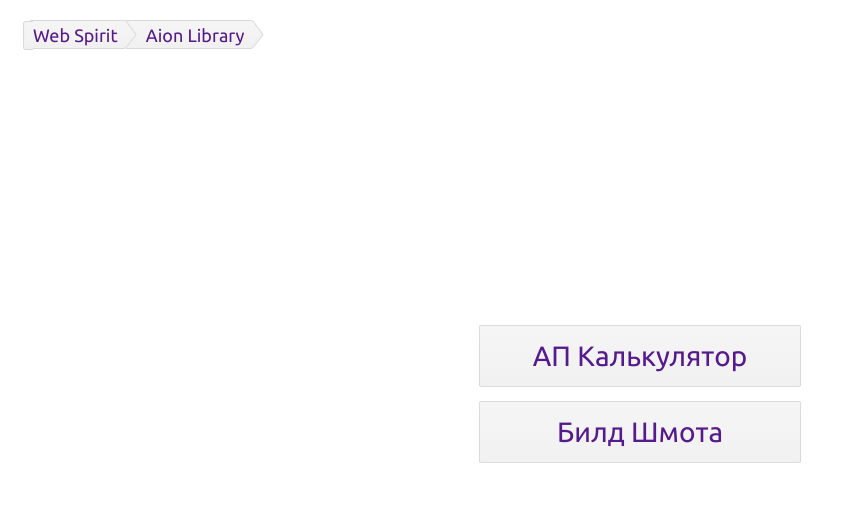
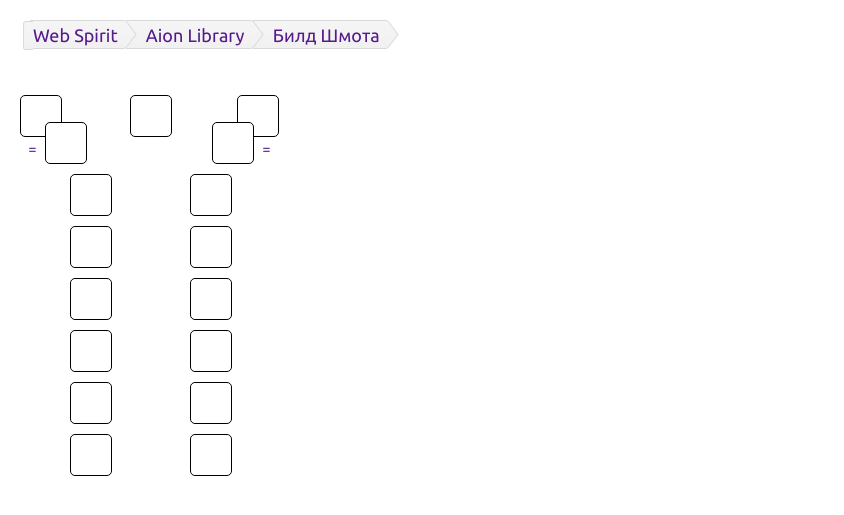
Before and after one commit to ErgallM/Aion-Library, a PHP site: page /armor/index.php in a window 1280 px wide. Shown: the top 515 px of the page, without its empty margins (0-844 px from the left). Run offline with PHP 8.4, Linux system fonts and the light colour scheme.

Commit message:
Добавлена верстка по Билдеру Шмота

```diff
--- /dev/null
+++ b/armor/index.php
@@ -0,0 +1,65 @@
+<?php
+require '../lang.php';
+$lang = new Lang();
+?><!DOCTYPE html>
+<html>
+<head>
+    <meta http-equiv="Content-Type" content="text/html; charset=UTF-8" />
+    <meta name="keywords" content="webspirit, web spirit" />
+    <meta name="description" content="WebSpirit" />
+
+    <title></title>
+
+    <link href='http://fonts.googleapis.com/css?family=Ubuntu:400,700,400italic&subset=latin,cyrillic' rel='stylesheet' type='text/css'>
+    <link href='/css/cssreset-min.css' rel='stylesheet' type='text/css'>
+    <link href='/css/main.css' rel='stylesheet' type='text/css'>
+    <link href='/css/armor.css' rel='stylesheet' type='text/css'>
+</head>
+<body>
+
+<div id="navigation">
+    <ul class="navigation">
+        <li><a href="#" class="f"><span class="left-hc"></span>Web Spirit</a></li>
+        <li><a href="/" style="z-index: 8;">Aion Library</a></li>
+        <li><a href="/armor/"><?= $lang->translate('Билд Шмота'); ?></a></li>
+    </ul>
+</div>
+
+<div id="man">
+    <div class="weapon-1">
+        <div data-type="1" data-slot="1" class="item"></div>
+        <a href="#">=</a>
+        <div data-type="1" data-slot="1" class="item"></div>
+    </div>
+
+    <div data-type="1" data-slot="1" class="item"></div>
+
+    <div class="weapon-2">
+        <div data-type="1" data-slot="1" class="item"></div>
+        <a href="#">=</a>
+        <div data-type="1" data-slot="1" class="item"></div>
+    </div>
+    <div class="clear"></div>
+
+    <div class="itemPanel">
+        <div data-type="1" data-slot="1" class="item"></div>
+        <div data-type="1" data-slot="1" class="item"></div>
+        <div data-type="1" data-slot="1" class="item"></div>
+        <div data-type="1" data-slot="1" class="item"></div>
+        <div data-type="1" data-slot="1" class="item"></div>
+        <div data-type="1" data-slot="1" class="item"></div>
+    </div>
+    <div class="itemPanel-2">
+        <div data-type="1" data-slot="1" class="item"></div>
+        <div data-type="1" data-slot="1" class="item"></div>
+        <div data-type="1" data-slot="1" class="item"></div>
+        <div data-type="1" data-slot="1" class="item"></div>
+        <div data-type="1" data-slot="1" class="item"></div>
+        <div data-type="1" data-slot="1" class="item"></div>
+    </div>
+
+    <div class="clear"></div>
+</div>
+
+</body>
+</html>
--- /dev/null
+++ b/css/armor.css
@@ -0,0 +1,73 @@
+#man {
+    width: auto;
+    display: inline-block;
+    padding: 20px;
+    position: relative;
+    z-index: 100;
+    background: #fff;
+}
+#man .item {
+    border: 1px solid black;
+    width: 40px;
+    height: 40px;
+    float: left;
+    cursor: pointer;
+    background: #fff;
+
+    -webkit-border-radius: 5px;
+    -moz-border-radius: 5px;
+    border-radius: 5px;
+
+    behavior: url(/PIE.htc);
+}
+#man .item:hover {
+    box-shadow: 0px 0px 5px #06C;
+    -webkit-box-shadow: 0px 0px 5px #06C;
+    -moz-box-shadow: 0px 0px 5px #06C;
+}
+
+#man .weapon-1, #man .weapon-2 {
+    float: left;
+    width: 70px;
+    max-width: 70px;
+    outline: hidden;
+}
+#man .weapon-1 {
+    margin-right: 40px;
+}
+#man .weapon-2 {
+    margin-left: 40px;
+}
+#man .weapon-1 a, #man .weapon-2 a {
+    float: left;
+    clear: left;
+    display: inline-block;
+    width: 25px;
+    height: 25px;
+    line-height: 25px;
+    text-align: center;
+    text-decoration: none;
+}
+#man .weapon-2 a {
+    clear: none;
+    float: none;
+}
+#man .weapon-1 div:last-child, #man .weapon-2 div:last-child {
+    margin-top: -15px;
+}
+#man .weapon-2 div:first-child {
+    margin-left: 25px;
+}
+
+#man .itemPanel, #man .itemPanel-2 {
+    float: left;
+    margin-left: 50px;
+    margin-top: 10px;
+}
+#man .itemPanel-2 {
+    margin-left: 78px;
+}
+#man .itemPanel .item, #man .itemPanel-2 .item {
+    clear: both;
+    margin-bottom: 10px;
+}
--- a/index.php
+++ b/index.php
@@ -23,8 +23,8 @@ $lang = new Lang();
     </ul>
 </div>
 <div class="c-menu">
-    <div><a href="/apcalculator.php" class="button"><?= $lang->translate('АП Калькулятор'); ?></a></div>
-    <div><a href="#" class="button"><?= $lang->translate('Билд Шмота'); ?></a></div>
+    <div><a href="/ap/" class="button"><?= $lang->translate('АП Калькулятор'); ?></a></div>
+    <div><a href="/armor/" class="button"><?= $lang->translate('Билд Шмота'); ?></a></div>
 </div>
 </body>
 </html>
```
Also changed, not shown: ap/index.php (renamed from apcalculator.php, +4 -4 lines).
